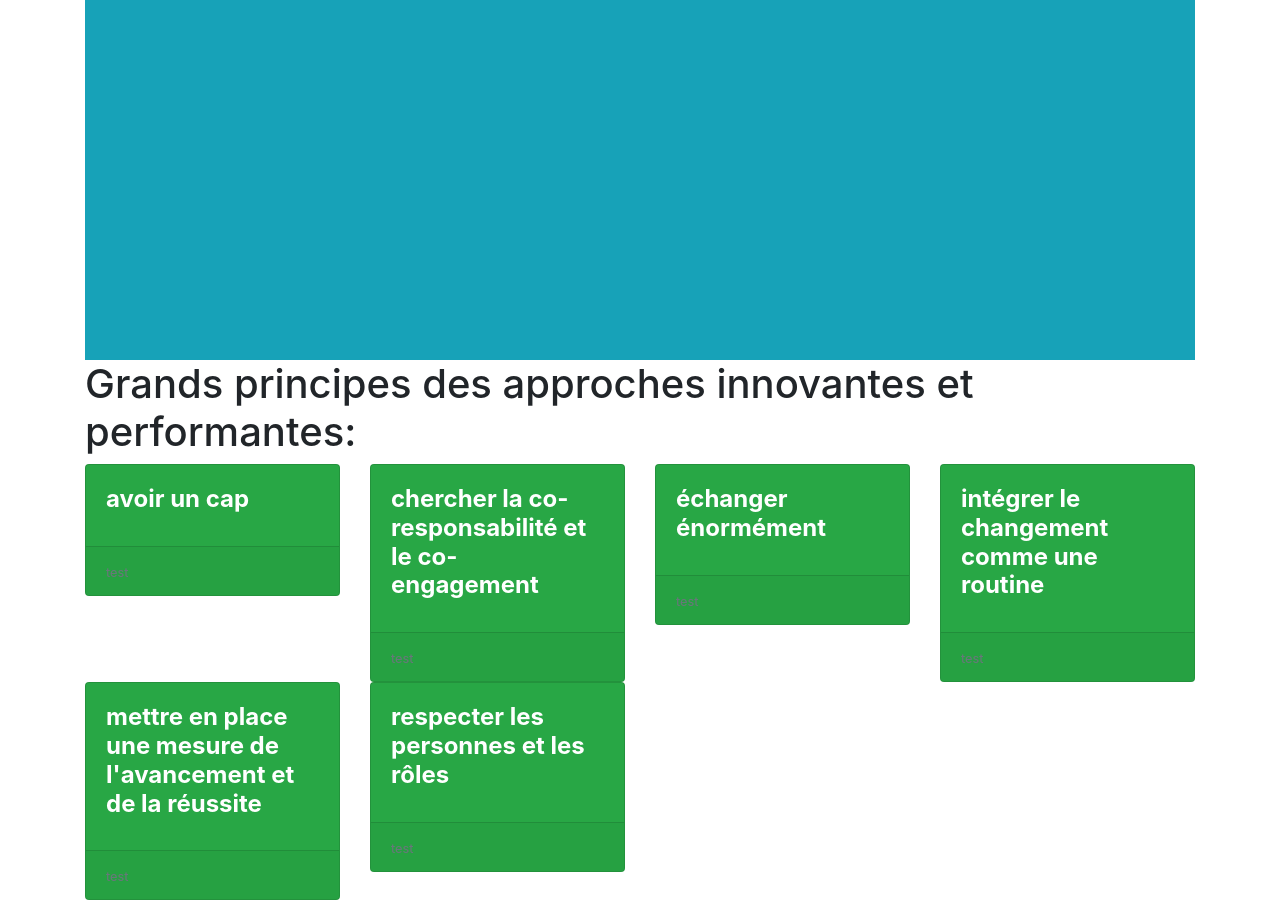
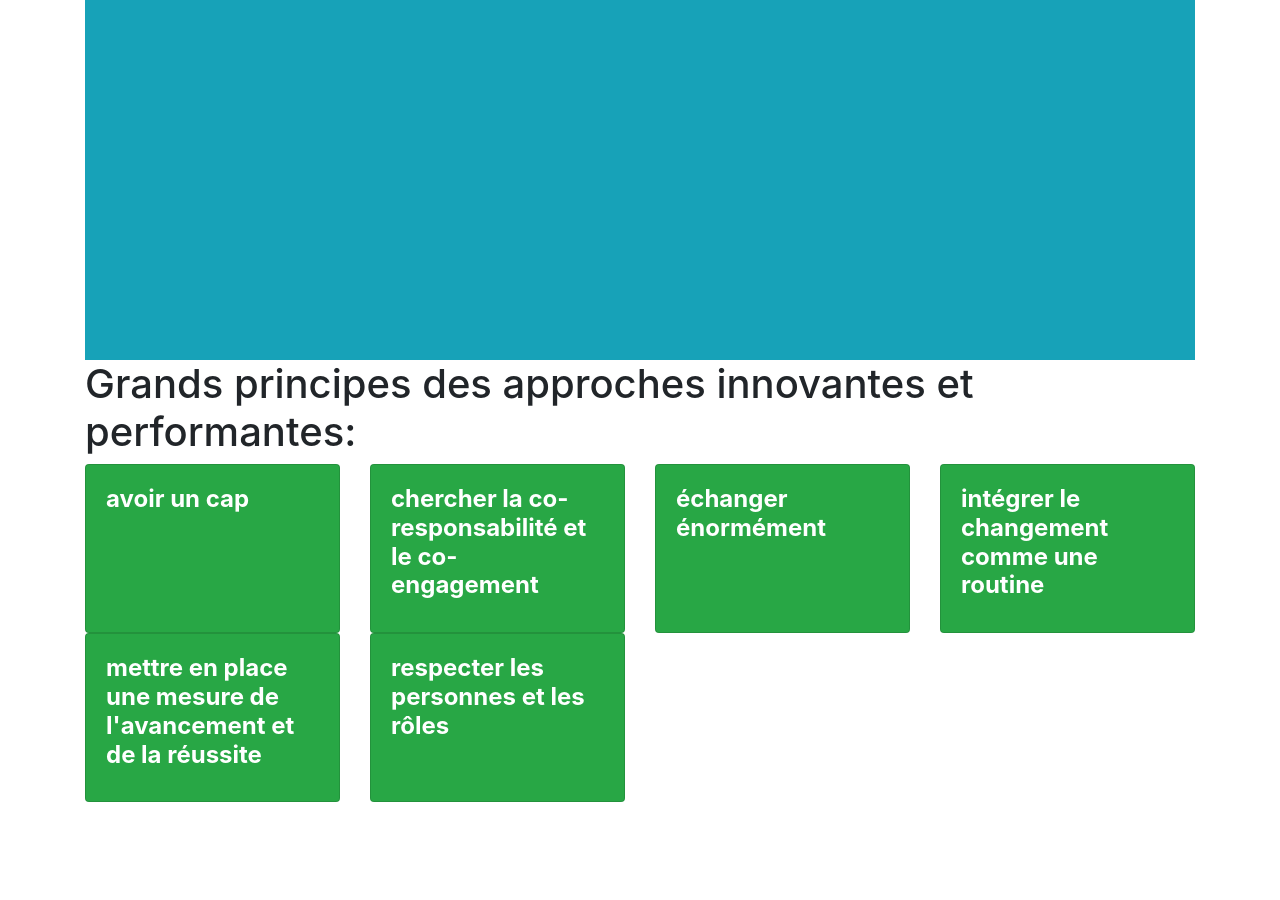
Before and after one commit to OrgaEvolutions/orgaevolutions.github.io, a Jekyll site: the page built from index.html, in a window 1280 px wide and 900 px high, scrolled down 596 px. Built offline with Jekyll 4.4.1, drawn with Linux system fonts in a browser that asks for light colours; after the commit the page ends 1398 px from its top, so only the background shows below that.

Commit message:
Update principes.html

```diff
--- a/_includes/principes.html
+++ b/_includes/principes.html
@@ -4,14 +4,14 @@
 		{% for libelle in site.data.principes %}
 
 			<div class="col-md-3">
-				<div class="card h-90 text-white bg-success">
+				<div class="card h-100 text-white bg-success">
 					 <div class="card-body">
 						<h4 class="card-title"><strong>{{ libelle.libelle }}</strong></h4>
-						<p class="card-text"></p>
+						<!--<p class="card-text"></p>-->
 					</div>
-					<div class="card-footer">
+					<!--<div class="card-footer">
       						<small class="text-muted">test</small>
-    					</div>
+    					</div>-->
 				</div>
 			</div>
 		{% endfor %}
```
